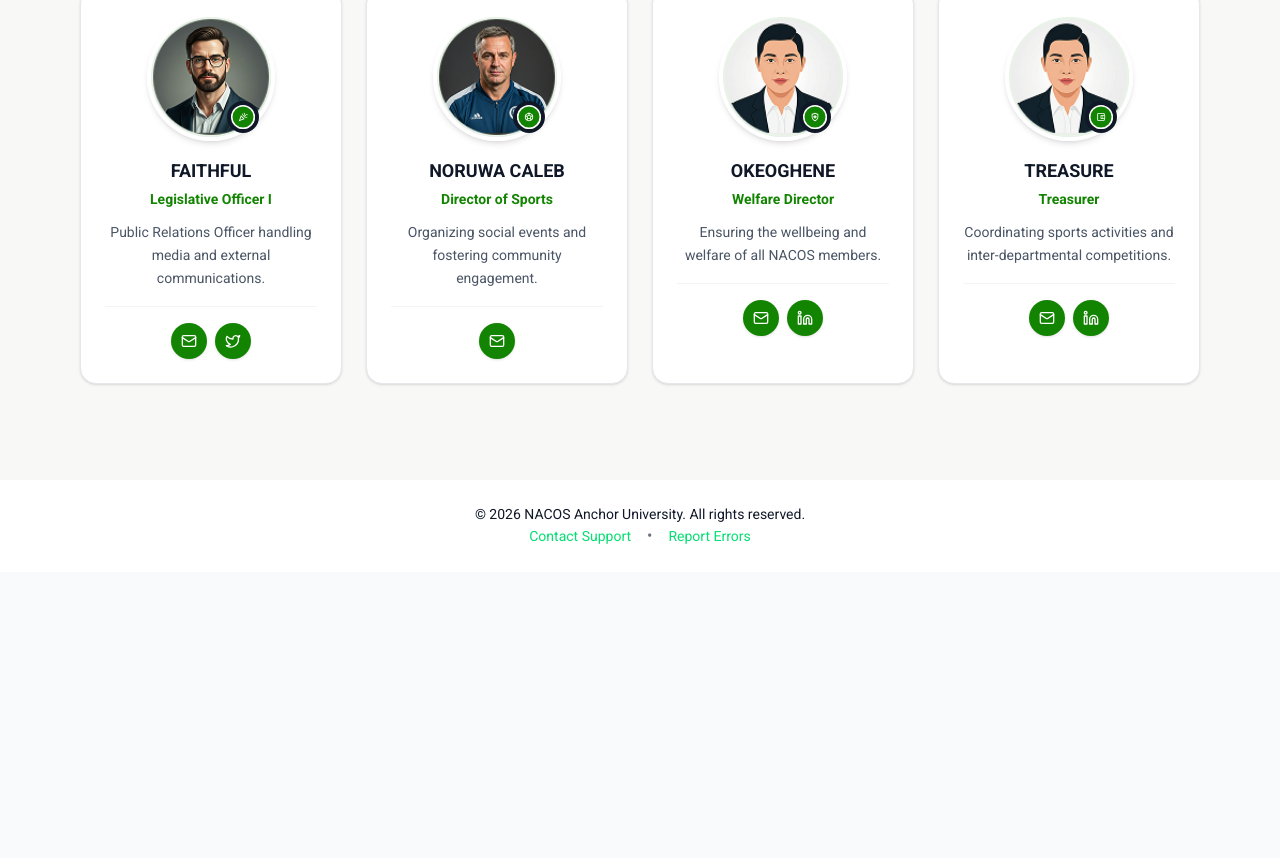
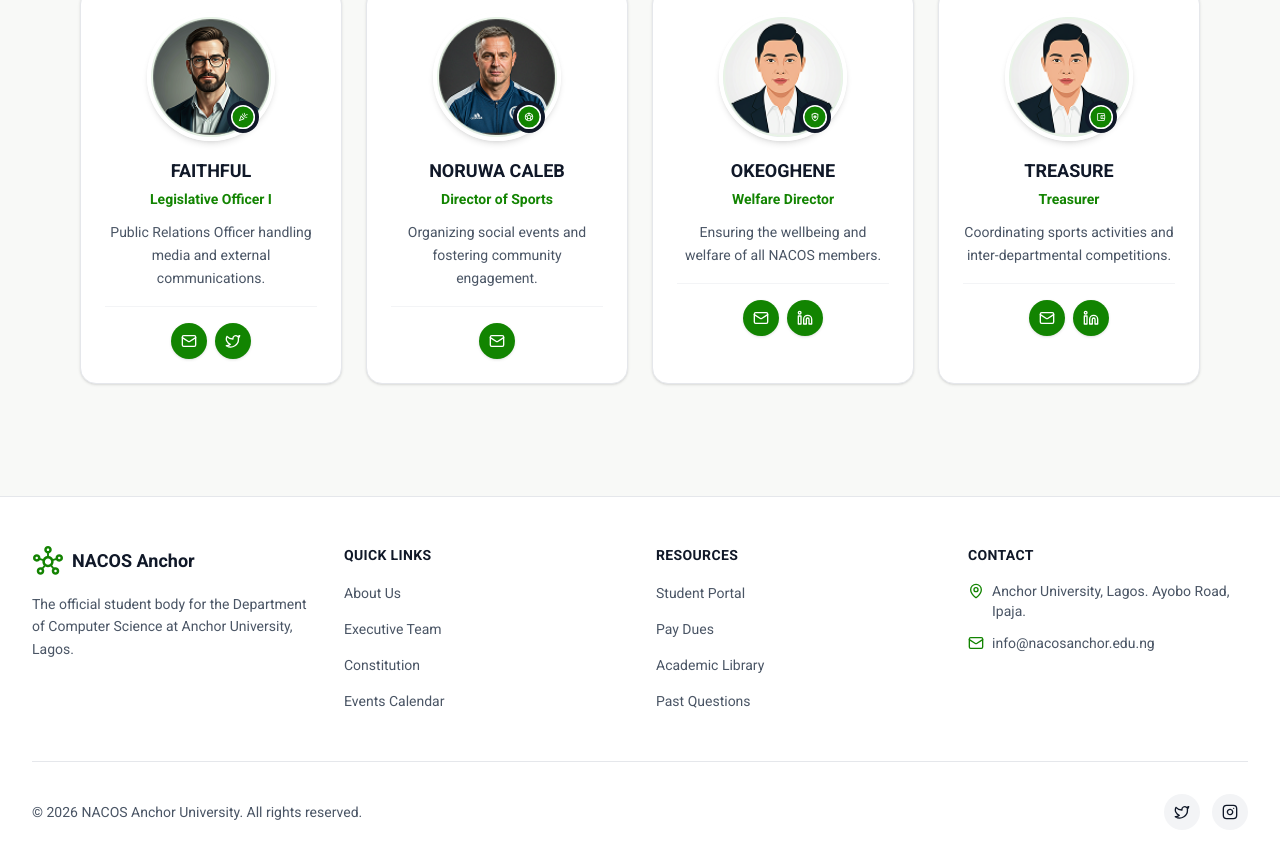
Before and after one commit to NACOS-ANCHOR-UNIVERSITY/Nacos-Anchor-Platform-frontend, a React (Vite) app: page /executives in a window 1280 px wide. Shown: the part 1530-2388 px from the top of the page. Before the commit the page ends 2102 px from the top, so only its background shows below. Built offline with nearby package versions, Linux system fonts and the light colour scheme.

Commit message:
Redesign footer and add footer SVG asset
Revamped the Footer component with a new layout, additional sections (Quick Links, Resources, Contact), and social media icons. Added a new SVG logo for the footer. Minor style adjustment to the Executivepage president section for improved spacing.

```diff
--- a/src/components/shared/Footer.jsx
+++ b/src/components/shared/Footer.jsx
@@ -1,29 +1,133 @@
 import React from 'react';
+import { MapPin, Mail, Twitter, Instagram } from 'lucide-react';
 
 const Footer = () => {
   return (
-    <footer className="bg-white text-shadow-neutral-900 py-6 mt-12">
-      <div className="flex flex-col md:flex-row items-center justify-center gap-4 text-center">
-        <p className="text-sm text-shadow-neutral-900">
+    <footer className="bg-white border-t border-gray-200 py-12 mt-16">
+      <div className="max-w-7xl mx-auto px-6 lg:px-8">
+        {/* Main Footer Content */}
+        <div className="grid grid-cols-1 md:grid-cols-4 gap-8 mb-12">
+          {/* NACOS Anchor Section */}
+          <div className="space-y-4">
+            <div className="flex items-center gap-2">
+              <div className="w-8 h-8 rounded-full flex items-center justify-center">
+                <img src="/footer.svg"/>
+              </div>
+              <h3 className="text-lg font-bold text-gray-900">NACOS Anchor</h3>
+            </div>
+            <p className="text-sm text-gray-600 leading-relaxed">
+              The official student body for the Department of Computer Science at Anchor University, Lagos.
+            </p>
+          </div>
+
+          {/* Quick Links */}
+          <div>
+            <h4 className="text-sm font-bold text-gray-900 mb-4 uppercase tracking-wide">
+              Quick Links
+            </h4>
+            <ul className="space-y-3">
+              <li>
+                <a href="/about" className="text-sm text-gray-600 hover:text-[#128401] transition-colors">
+                  About Us
+                </a>
+              </li>
+              <li>
+                <a href="/executives" className="text-sm text-gray-600 hover:text-[#128401] transition-colors">
+                  Executive Team
+                </a>
+              </li>
+              <li>
+                <a href="/constitution" className="text-sm text-gray-600 hover:text-[#128401] transition-colors">
+                  Constitution
+                </a>
+              </li>
+              <li>
+                <a href="/events" className="text-sm text-gray-600 hover:text-[#128401] transition-colors">
+                  Events Calendar
+                </a>
+              </li>
+            </ul>
+          </div>
+
+          {/* Resources */}
+          <div>
+            <h4 className="text-sm font-bold text-gray-900 mb-4 uppercase tracking-wide">
+              Resources
+            </h4>
+            <ul className="space-y-3">
+              <li>
+                <a href="/portal" className="text-sm text-gray-600 hover:text-[#128401] transition-colors">
+                  Student Portal
+                </a>
+              </li>
+              <li>
+                <a href="/dues" className="text-sm text-gray-600 hover:text-[#128401] transition-colors">
+                  Pay Dues
+                </a>
+              </li>
+              <li>
+                <a href="/library" className="text-sm text-gray-600 hover:text-[#128401] transition-colors">
+                  Academic Library
+                </a>
+              </li>
+              <li>
+                <a href="/questions" className="text-sm text-gray-600 hover:text-[#128401] transition-colors">
+                  Past Questions
+                </a>
+              </li>
+            </ul>
+          </div>
+
+          {/* Contact */}
+          <div>
+            <h4 className="text-sm font-bold text-gray-900 mb-4 uppercase tracking-wide">
+              Contact
+            </h4>
+            <ul className="space-y-3">
+              <li className="flex items-start gap-2">
+                <MapPin className="w-4 h-4 text-[#128401] mt-0.5 flex-shrink-0" />
+                <span className="text-sm text-gray-600">
+                  Anchor University, Lagos. Ayobo Road, Ipaja.
+                </span>
+              </li>
+              <li className="flex items-start gap-2">
+                <Mail className="w-4 h-4 text-[#128401] mt-0.5 flex-shrink-0" />
+                <a
+                  href="mailto:info@nacosanchor.edu.ng"
+                  className="text-sm text-gray-600 hover:text-[#128401] transition-colors"
+                >
+                  info@nacosanchor.edu.ng
+                </a>
+              </li>
+            </ul>
+          </div>
+        </div>
+
+        {/* Bottom Bar */}
+        <div className="pt-8 border-t border-gray-200 flex flex-col md:flex-row items-center justify-between gap-4">
+          <p className="text-sm text-gray-600">
             © 2026 NACOS Anchor University. All rights reserved.
           </p>
-      </div>
-      <div className="max-w-7xl mx-auto px-4 sm:px-6 lg:px-8">
-        <div className="flex flex-col md:flex-row items-center justify-center gap-4 text-center">
 
-          <div className="flex items-center gap-4">
+          {/* Social Media Icons */}
+          <div className="flex items-center gap-3">
             <a
-              href="/contact"
-              className="text-sm text-green-400 hover:text-green-300 transition-colors"
+              href="https://twitter.com/nacosanchor"
+              target="_blank"
+              rel="noopener noreferrer"
+              className="w-9 h-9 flex items-center justify-center rounded-full bg-gray-100 hover:bg-[#128401] hover:text-white transition-colors"
+              aria-label="Twitter"
             >
-              Contact Support
+              <Twitter className="w-4 h-4" />
             </a>
-            <span className="text-gray-500">•</span>
             <a
-              href="/report"
-              className="text-sm text-green-400 hover:text-green-300 transition-colors"
+              href="https://instagram.com/nacosanchor"
+              target="_blank"
+              rel="noopener noreferrer"
+              className="w-9 h-9 flex items-center justify-center rounded-full bg-gray-100 hover:bg-[#128401] hover:text-white transition-colors"
+              aria-label="Instagram"
             >
-              Report Errors
+              <Instagram className="w-4 h-4" />
             </a>
           </div>
         </div>
--- a/src/pages/public/Executivepage.jsx
+++ b/src/pages/public/Executivepage.jsx
@@ -148,7 +148,7 @@ const Executivepage = () => {
 
         {/* President Section */}
         {executives?.president && (
-          <section className="mb-16 mr-5">
+          <section className="mb-16 mr-5 pr-9">
             <div className="flex items-center gap-3 mb-8">
               <img
               src="/president.svg"/>
```
Also changed, not shown: public/footer.svg (added).
